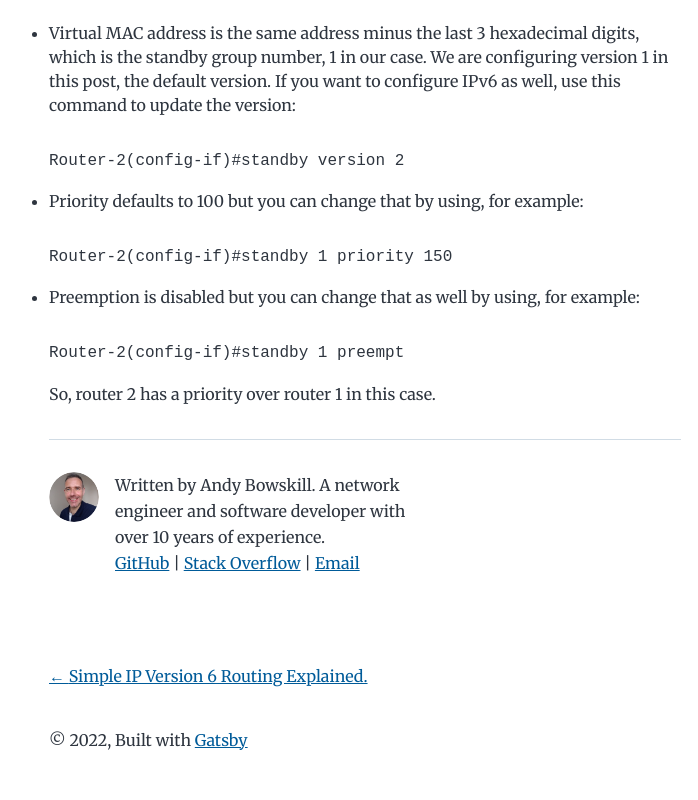
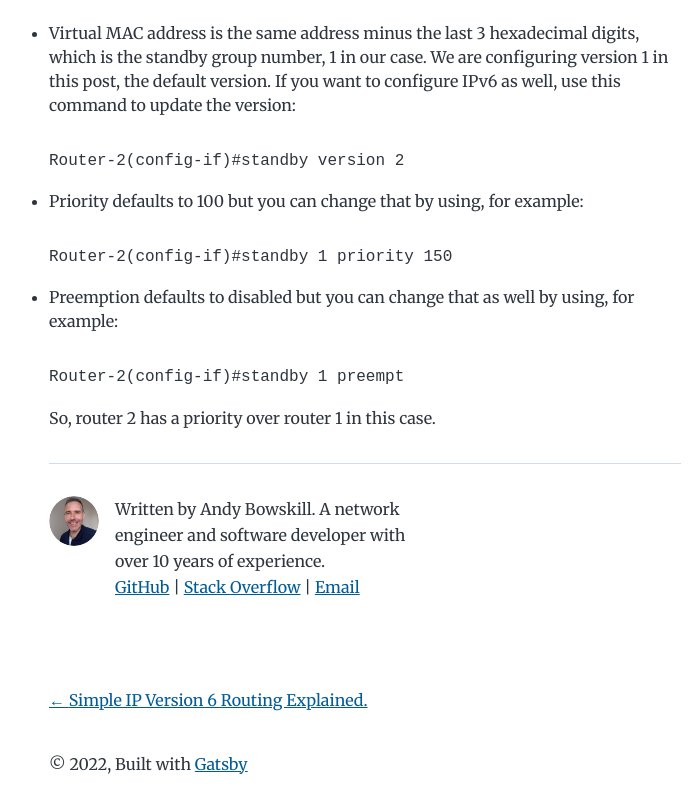
Before and after one commit to AndyBowskill/andybowskill-js, a Gatsby site: page /FHRP/ in a window 1280 px wide. Shown: the part 3026-3826 px from the top of the page, without its empty margins (275-973 px from the left). Before the commit the page ends 3802 px from the top, so only its background shows below. Built offline with nearby package versions, Linux system fonts and the light colour scheme; Gatsby itself is replaced by a stand-in of ours; some packages are replaced by stand-ins of ours; code samples lack their colours.

````diff
--- a/content/blog/FHRP/index.md
+++ b/content/blog/FHRP/index.md
@@ -60,7 +60,7 @@
 ```
 Router-2(config-if)#standby 1 priority 150
 ```
-* Preemption is disabled but you can change that as well by using, for example:
+* Preemption defaults to disabled but you can change that as well by using, for example:
 ```
 Router-2(config-if)#standby 1 preempt
 ```
````
